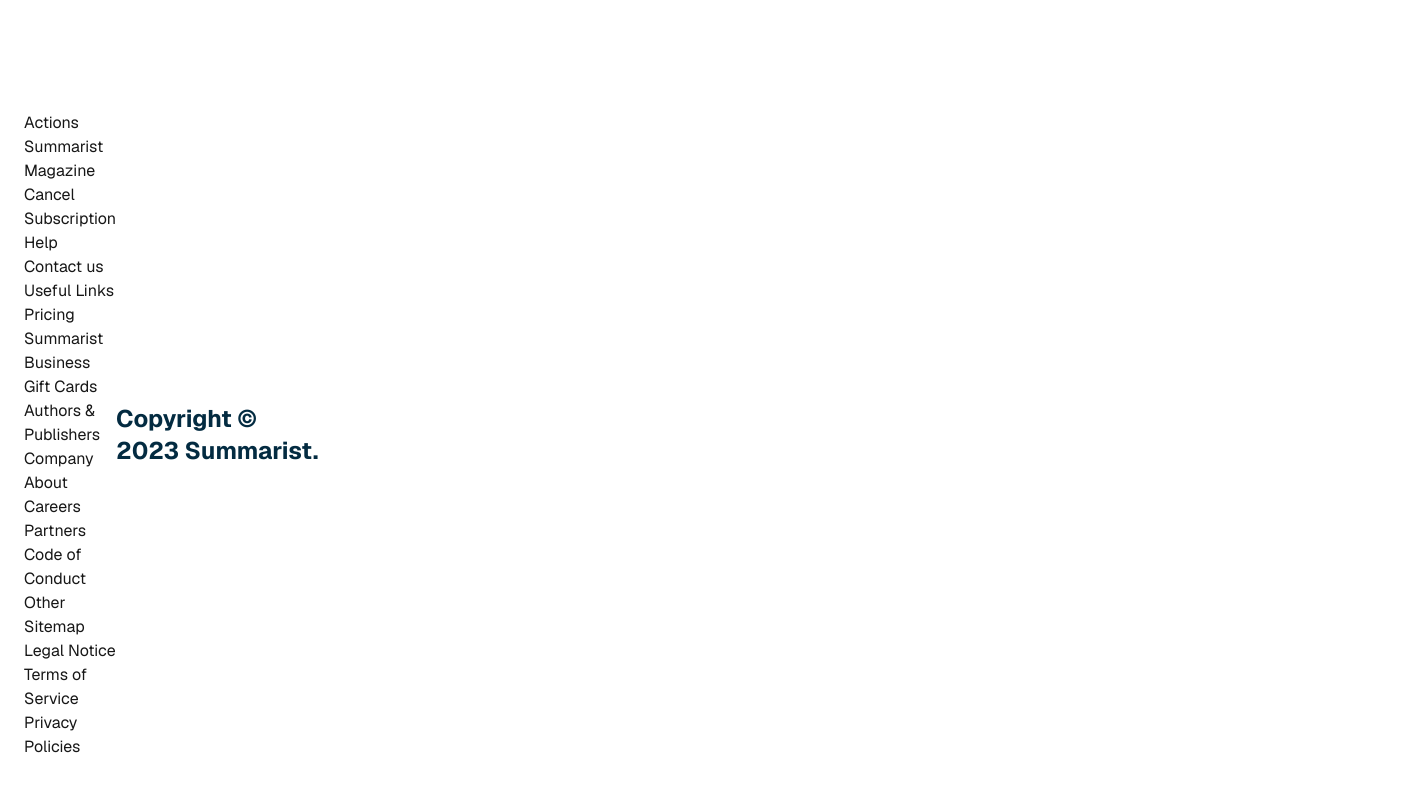
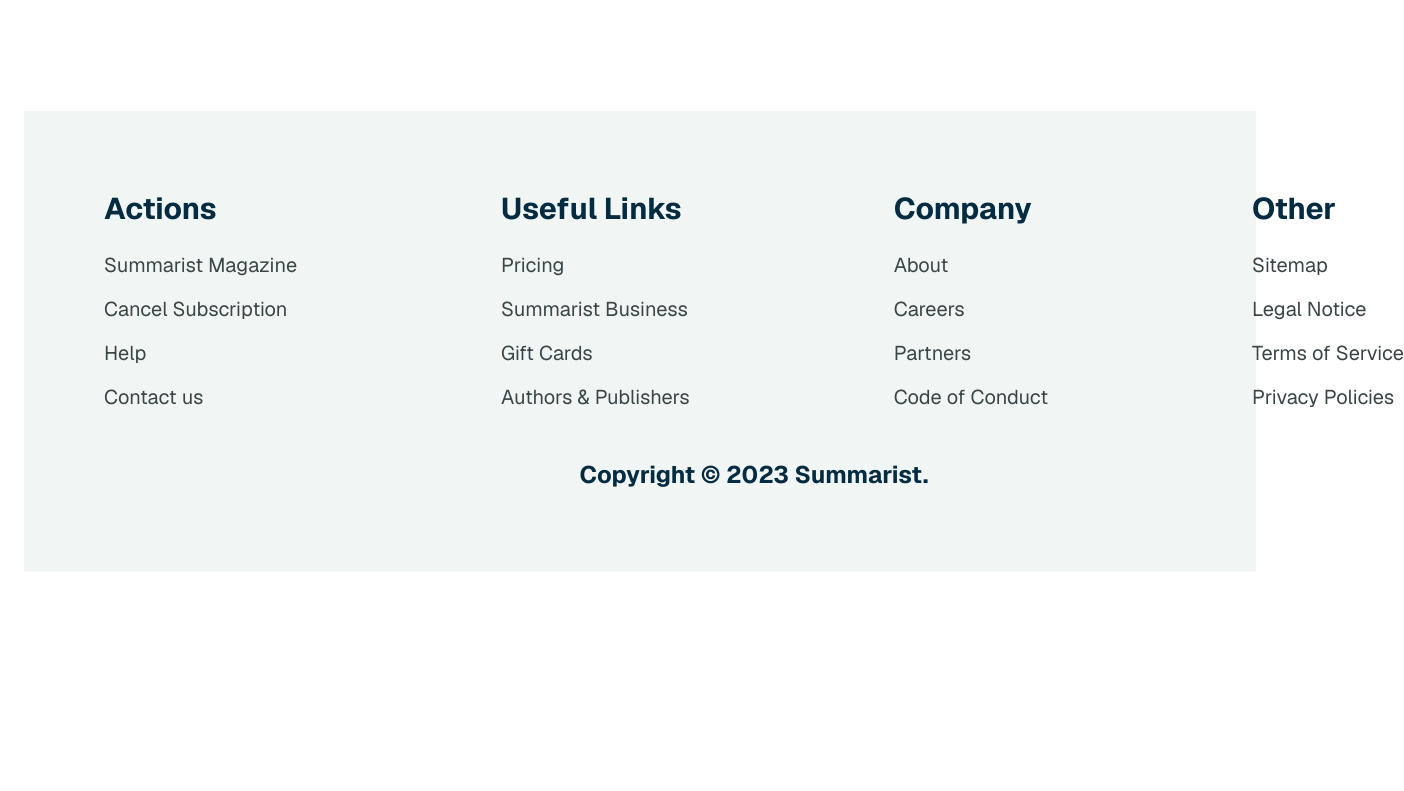
Before and after one commit to nbush71/AdvInternship2, a Next.js app: page / in a window 1280 px wide. Shown: the part 4619-5410 px from the top of the page, 1404 px wide, since content can reach past the window. After the commit the page ends 5246 px from the top, so only its background shows below. Built offline with nearby package versions, Linux system fonts and the light colour scheme.

Commit message:
Footer layout

```diff
--- a/app/globals.css
+++ b/app/globals.css
@@ -26,7 +26,7 @@
 @media (prefers-color-scheme: dark) {
   :root {
     --background: #0a0a0a;
-    --foreground: #ededed;
+    --foreground: #ededd;
   }
 }
 
--- a/src/components/Footer.js
+++ b/src/components/Footer.js
@@ -1,92 +1,90 @@
-
-
 function Footer() {
   return (
-   <section id="footer">
-      <div class="grid grid-cols-4 gap-4">
-        <div class="flex flex-1 ">
-          <div class="footer__top--wrapper">
-            <div class="footer__block">
-              <div class="footer__link--title">Actions</div>
-              <div>
-                <div class="footer__link--wrapper">
-                  <a class="footer__link">Summarist Magazine</a>
+   <footer className="grid grid-cols-1 w-375 max-w-full">
+      <div className="grid grid-cols-4 gap-4 bg-brand-footer">
+        <div className="grid w-300 max-w-375 h-auto pb-20 pt-20 pl-20 pr-0 m-auto justify-between grid-rows-1 place-content-center">
+          <div className="flex flex-4 justify-between content-center md:min-w-325 place-content-center">
+            <div className="block justify-between text-[14px] content-center ">
+              <div className="font-bold text-3xl pb-6 text-brand-darkteal">Actions</div>
+              <div className="grid grid-cols-1">
+                <div className="mb-4">
+                  <a className="text-xl text-brand-links cursor-not-allowed" href="#">Summarist Magazine</a>
                 </div>
-                <div class="footer__link--wrapper">
-                  <a class="footer__link">Cancel Subscription</a>
+                <div className="mb-4">
+                  <a className="text-xl text-brand-links cursor-not-allowed" href="#">Cancel Subscription</a>
                 </div>
-                <div class="footer__link--wrapper">
-                  <a class="footer__link">Help</a>
+                <div className="mb-4">
+                  <a className="text-xl text-brand-links cursor-not-allowed" href="#">Help</a>
                 </div>
-                <div class="footer__link--wrapper">
-                  <a class="footer__link">Contact us</a>
+                <div className="mb-4">
+                  <a className="text-xl text-brand-links cursor-not-allowed" href="#">Contact us</a>
                 </div>
               </div>
             </div>
 
             <div className="block gap-6 justify-between">
-              <div className="footer__link--title">Useful Links</div>
+              <div className="font-bold text-3xl text-brand-darkteal pb-6">Useful Links</div>
               <div>
-                <div className="footer__link--wrapper">
-                  <a className="footer__link">Pricing</a>
+                <div className="mb-4">
+                  <a className="text-xl text-brand-links cursor-not-allowed" href="#">Pricing</a>
                 </div>
-                <div className="footer__link--wrapper">
-                  <a className="footer__link">Summarist Business</a>
+                <div className="mb-4">
+                  <a className="text-xl text-brand-links cursor-not-allowed" href="#">Summarist Business</a>
                 </div>
-                <div className="footer__link--wrapper">
-                  <a className="footer__link">Gift Cards</a>
+                <div className="mb-4">
+                  <a className="text-xl text-brand-links cursor-not-allowed" href="#">Gift Cards</a>
                 </div>
-                <div className="footer__link--wrapper">
-                  <a className="footer__link">Authors & Publishers</a>
+                <div className="mb-4">
+                  <a className="text-xl text-brand-links cursor-not-allowed" href="#">Authors & Publishers</a>
                 </div>
               </div>
             </div>
 
-            <div className="footer__block">
-              <div className="footer__link--title">Company</div>
+            <div className="block">
+              <div className="font-bold text-3xl text-brand-darkteal pb-6">Company</div>
               <div>
-                <div className="footer__link--wrapper">
-                  <a className="footer__link">About</a>
+                <div className="mb-4">
+                  <a className="text-xl text-brand-links cursor-not-allowed" href="#">About</a>
                 </div>
-                <div className="footer__link--wrapper">
-                  <a className="footer__link">Careers</a>
+                <div className="mb-4">
+                  <a className="text-xl text-brand-links cursor-not-allowed" href="#">Careers</a>
                 </div>
-                <div className="footer__link--wrapper">
-                  <a className="footer__link">Partners</a>
+                <div className="mb-4">
+                  <a className="text-xl text-brand-links cursor-not-allowed" href="#">Partners</a>
                 </div>
-                <div className="footer__link--wrapper">
-                  <a className="footer__link">Code of Conduct</a>
+                <div className="mb-4">
+                  <a className="text-xl text-brand-links cursor-not-allowed" href="#">Code of Conduct</a>
                 </div>
               </div>
             </div>
 
-            <div className="footer__block">
-              <div className="footer__link--title">Other</div>
+            <div className="block">
+              <div className="font-bold text-3xl text-brand-darkteal pb-6">Other</div>
               <div>
-                <div className="footer__link--wrapper">
-                  <a className="footer__link">Sitemap</a>
+                <div className="mb-4">
+                  <a className="text-xl text-brand-links cursor-not-allowed" href="#">Sitemap</a>
                 </div>
-                <div className="footer__link--wrapper">
-                  <a className="footer__link">Legal Notice</a>
+                <div className="mb-4">
+                  <a className="text-xl text-brand-links cursor-not-allowed" href="#">Legal Notice</a>
                 </div>
-                <div className="footer__link--wrapper">
-                  <a className="footer__link">Terms of Service</a>
+                <div className="mb-4">
+                  <a className="text-xl text-brand-links cursor-not-allowed" href="#">Terms of Service</a>
                 </div>
-                <div className="footer__link--wrapper">
-                  <a className="footer__link">Privacy Policies</a>
+                <div className="mb-4">
+                  <a className="text-xl text-brand-links cursor-not-allowed" href="#">Privacy Policies</a>
                 </div>
               </div>
             </div>
           </div>
 
-          <div className="flex justify-center items-center content-center ">
-            <div className="flex flex-1 w-full content-center text-2xl font-bold text-brand-darkteal">
+          <div className="flex justify-center items-center content-center place-content-center mt-8 ">
+            <div className="flex w-full max-w-300 place-content-center text-2xl font-bold text-brand-darkteal">
               Copyright &copy; 2023 Summarist.
             </div>
           </div>
         </div>
       </div>
-    </section>
+    </footer>
   )
 }
 
```
